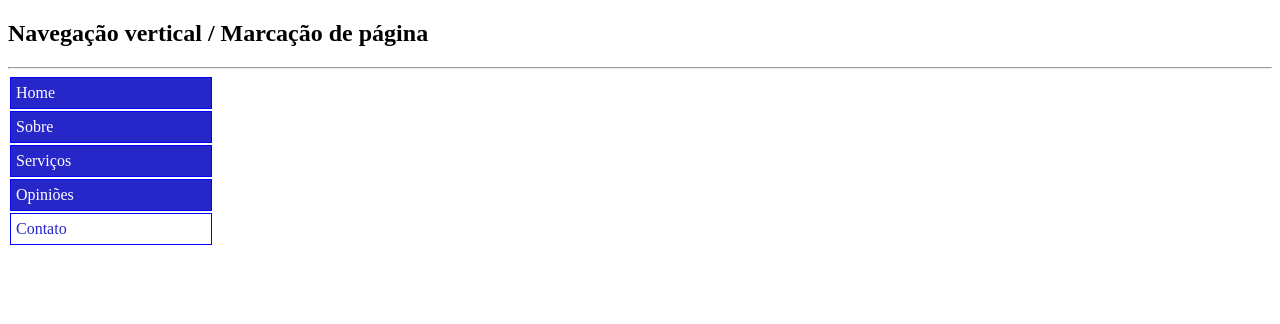
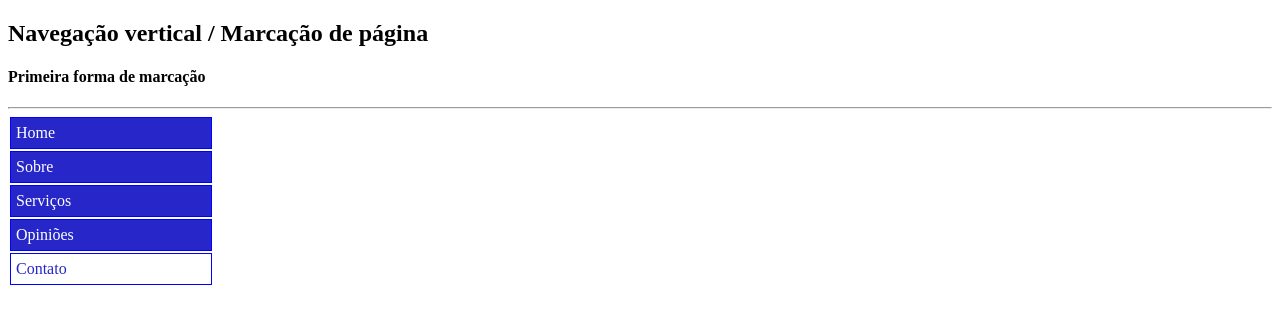
Before and after one commit to pablosantos28/navegacao-marcacao, a plain HTML site: page contato.html in a window 1280 px wide. Drawn offline with Linux system fonts and the light colour scheme.

Commit message:
Coloquei um h4 para ficar mais detalhado!

```diff
--- a/contato.html
+++ b/contato.html
@@ -13,6 +13,7 @@
     <body>
 
         <h2>Navegação vertical / Marcação de página</h2>
+        <h4>Primeira forma de marcação</h4>
 
         <hr>
 
```
Also changed, not shown: index.html (+1 -0 lines), opinioes.html (+1 -0 lines), servicos.html (+1 -0 lines), sobre.html (+1 -0 lines).
